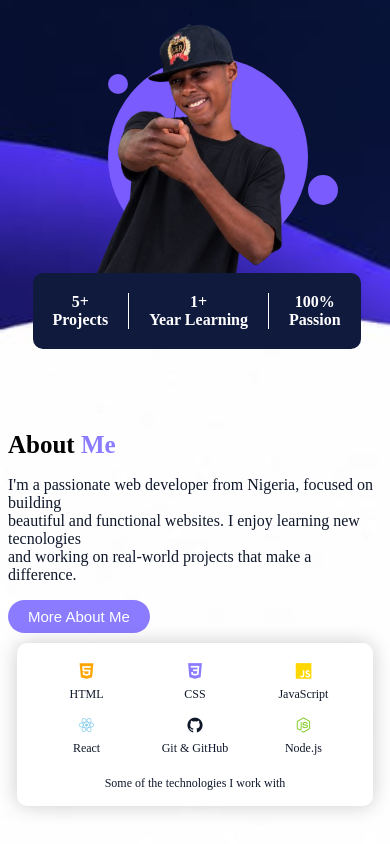
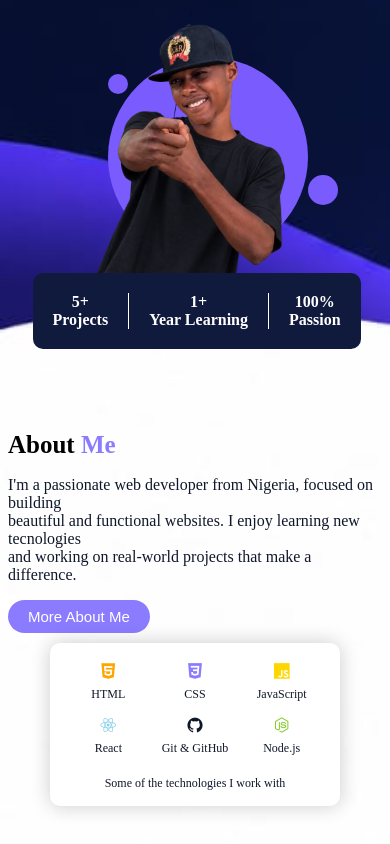
Before and after one commit to josephchiemeriadev/portfolio-app, a plain HTML site: page index.html in a window 390 px wide. Shown: the part 410-1254 px from the top of the page. Drawn offline with nearby package versions, Linux system fonts and the light colour scheme.

Commit message:
Little changes

```diff
--- a/home.css
+++ b/home.css
@@ -385,11 +385,6 @@ main {
   .under {
     flex-direction: column;
   }
-
-  .boxes {
-    width: 95%;
-    box-sizing: border-box;
-  }
 }
 
 @media (min-width: 501px) and (max-width: 745px) {
```
